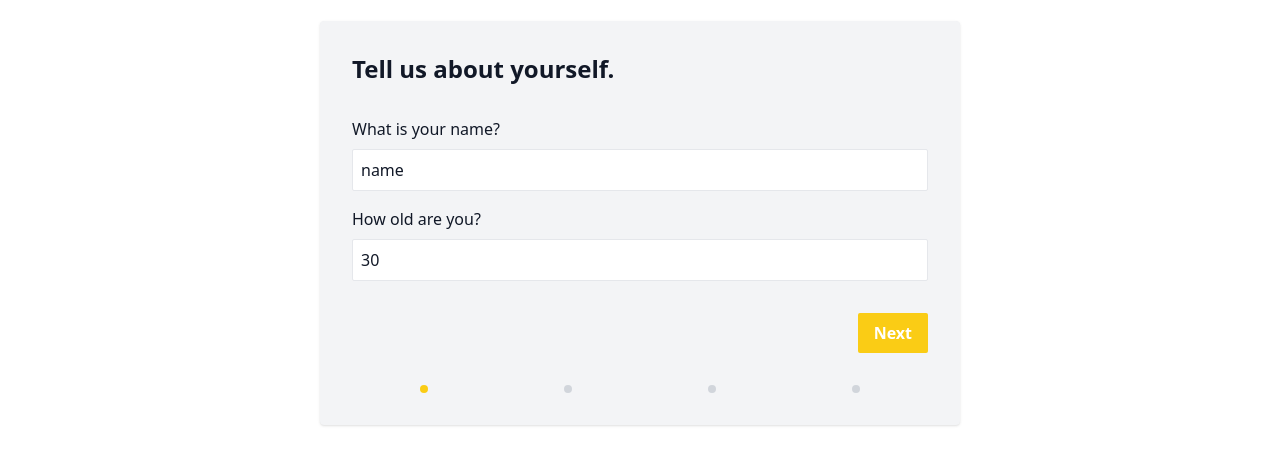
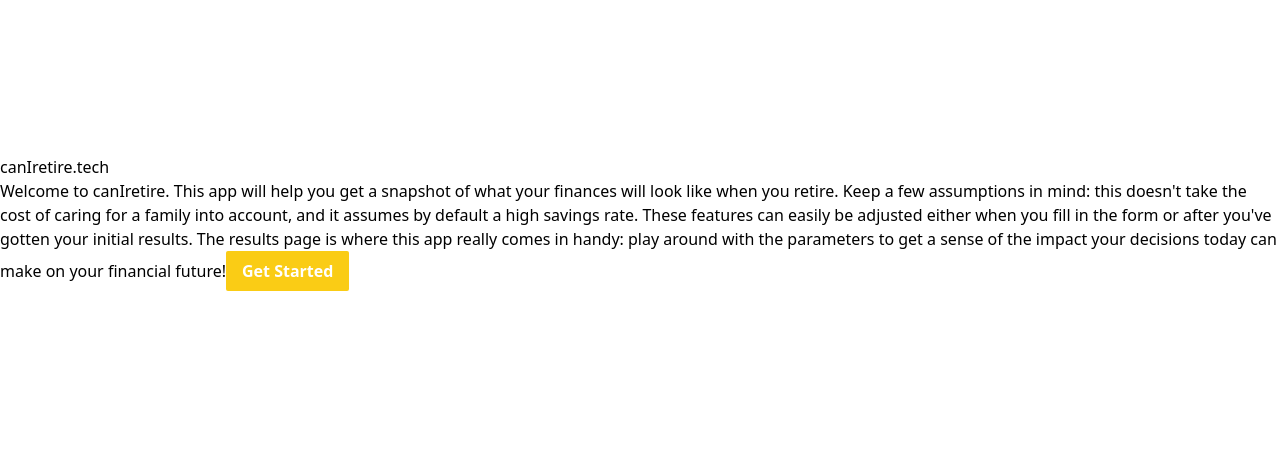
Before and after one commit to malekoa/conuhacks_sunlife, a React (Vite) app: page / in a window 1280 px wide. Shown: the part 177-642 px from the top of the page. Built offline with nearby package versions, Linux system fonts and the light colour scheme.

Commit message:
added home page

```diff
--- a/src/App.jsx
+++ b/src/App.jsx
@@ -2,6 +2,7 @@ import { BrowserRouter as Router, Routes, Route } from 'react-router-dom'
 import { useState } from 'react'
 import { useNavigate } from 'react-router-dom'
 import Questionnaire from './Routes/Questionnaire'
+import Home from './Routes/Home'
 import Results from './Routes/Results'
 import PersonalQuestions from './Routes/PersonalQuestions'
 import Finances from './Routes/Finances'
@@ -59,7 +60,9 @@ function App() {
     <div className='flex flex-col w-full h-screen justify-center items-center'>
       <Router>
         <Routes>
-          <Route path="/" element={<PersonalQuestions data={data} setData={setData} navigate={useNavigate} />} />
+          <Route path="/" element={<Home data={data} setData={setData} navigate={useNavigate} />} />
+
+          <Route path="/personal" element={<PersonalQuestions data={data} setData={setData} navigate={useNavigate} />} />
 
           <Route path="/finances" element={<Finances data={data} setData={setData} navigate={useNavigate} />} />
 
--- a/src/Routes/Home.jsx
+++ b/src/Routes/Home.jsx
@@ -1,14 +1,22 @@
-import React, { Component } from 'react';
+import { Link } from "react-router-dom";
 
-class Home extends Component {
-    state = {}
-    render() {
-        return (
-            <div>
-                <h1>Home</h1>
-            </div>
-        );
-    }
+const Home = () => {
+    return (
+    <div>
+        <h1>canIretire.tech</h1>
+        Welcome to canIretire. This app will help you get a snapshot of what your finances
+        will look like when you retire. Keep a few assumptions in mind: this doesn't take
+        the cost of caring for a family into account, and it assumes by default a high
+        savings rate. These features can easily be adjusted either when you fill in the
+        form or after you've gotten your initial results. The results page is where this app
+        really comes in handy: play around with the parameters to get a sense of the impact
+        your decisions today can make on your financial future!
+
+        <Link to="/personal">
+            <button className="bg-yellow-400 hover:bg-yellow-500 text-white rounded-sm p-2 px-4 font-bold transition">Get Started</button>
+        </Link>
+    </div>
+    );
 }
 
 export default Home;
```
